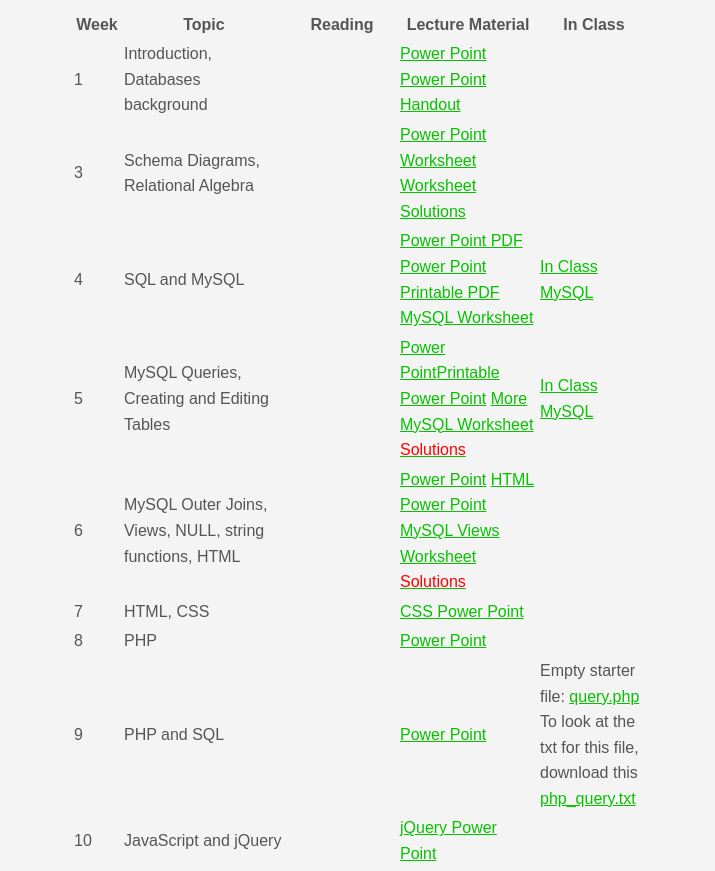
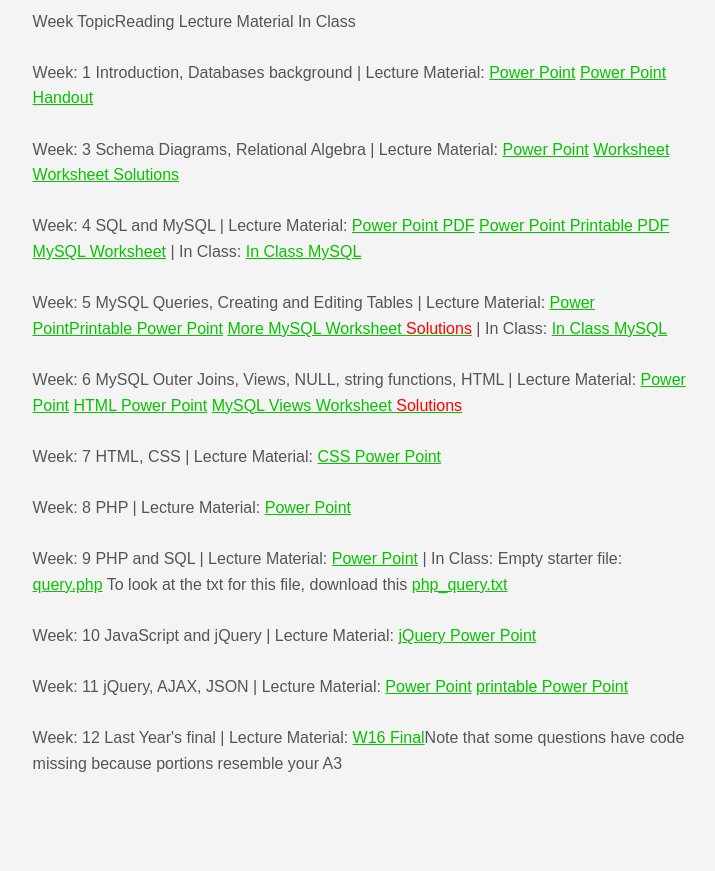
Before and after one commit to Canadiak/CSCB20-Assignment-2, a plain HTML site: page Assignment 2/src/lectures.html in a window 1280 px wide. Shown: the part 280-1151 px from the top of the page, without its empty margins (279-994 px from the left). Drawn offline with Linux system fonts and the light colour scheme.

Commit message:
Removed tables

```diff
--- a/Assignment 2/src/lectures.html
+++ b/Assignment 2/src/lectures.html
@@ -37,107 +37,105 @@
 		<section id="box1">
 			<h2>Lecture Schedule</h2>
 			<p>Please print and bring these notes/worksheets to class.</p>
-			<center>
-			<table>
-				<tr>
-					<th width="46">Week</th>
-					<th width="160">Topic</th><th width="108">Reading</th>
-					<th width="136">Lecture Material</th>
-					<th width="108">In Class</th>
-				</tr>
-				<tr>
-					<td>1</td>
-					<td>Introduction, Databases background</td>
-					<td></td>
-					<td><a href="B20Assignment2-1.pdf">Power
-					Point</a> <a href="B20Assignment2-1.pdf">Power Point Handout</a></td>
-					<td></td>
-				</tr>
-				<tr>
-					<td>3</td>
-					<td>Schema Diagrams, Relational Algebra</td>
-					<td></td>
-					<td><a href="B20Assignment2-1.pdf">Power
+
+
+					<th width="46">Week
+					<th width="160">Topic<th width="108">Reading
+					<th width="136">Lecture Material
+					<th width="108">In Class
+				<br><br>
+
+					Week: 1
+					Introduction, Databases background
+
+					 | Lecture Material: <a href="B20Assignment2-1.pdf">Power
+					Point</a> <a href="B20Assignment2-1.pdf">Power Point Handout</a>
+
+				<br><br>
+
+					Week: 3
+					Schema Diagrams, Relational Algebra
+
+					 | Lecture Material: <a href="B20Assignment2-1.pdf">Power
 					Point</a> <a href="B20Assignment2-1.pdf">Worksheet</a>
-					<a href="B20Assignment2-1.pdf">Worksheet Solutions</a></td>
-					<td></td>
-				</tr>
-				<tr>
-					<td>4</td>
-					<td>SQL and MySQL</td>
-					<td></td>
-					<td><a
-					href="B20Assignment2-1.pdf">Power Point PDF</a> <a href="B20Assignment2-1.pdf">Power
-					Point Printable PDF</a> <a href="B20Assignment2-1.pdf">MySQL Worksheet</a></td><td>
-					<a href="B20Assignment2-1.pdf">In Class MySQL</a></td>
-				</tr>
-				<tr>
-					<td>5</td>
-					<td>MySQL Queries, Creating and Editing Tables</td>
-					<td></td>
-					<td><a href="B20Assignment2-1.pdf">Power
+					<a href="B20Assignment2-1.pdf">Worksheet Solutions</a>
+
+				<br><br>
+
+					Week: 4
+					SQL and MySQL
+
+					 | Lecture Material: <a href="B20Assignment2-1.pdf">Power Point PDF</a> <a href="B20Assignment2-1.pdf">Power
+					Point Printable PDF</a> <a href="B20Assignment2-1.pdf">MySQL Worksheet</a>
+					| In Class: <a href="B20Assignment2-1.pdf">In Class MySQL</a>
+				<br><br>
+
+					Week: 5
+					MySQL Queries, Creating and Editing Tables
+
+					 | Lecture Material: <a href="B20Assignment2-1.pdf">Power
 					Point</a><a href="B20Assignment2-1.pdf">Printable Power Point</a>
-					<a href="B20Assignment2-1.pdf">More MySQL Worksheet <font color='red'>Solutions</font></a></td>
-					<td><a href="B20Assignment2-1.pdf">In Class MySQL</a></td>
-				</tr>
-				<tr>
-					<td>6</td>
-					<td>MySQL Outer Joins, Views, NULL, string functions, HTML</td>
-					<td></td>
-					<td><a href="B20Assignment2-1.pdf">Power
+					<a href="B20Assignment2-1.pdf">More MySQL Worksheet <font color='red'>Solutions</font></a>
+					| In Class: <a href="B20Assignment2-1.pdf">In Class MySQL</a>
+				<br><br>
+
+					Week: 6
+					MySQL Outer Joins, Views, NULL, string functions, HTML
+
+					 | Lecture Material: <a href="B20Assignment2-1.pdf">Power
 					Point</a> <a href="B20Assignment2-1.pdf">HTML Power Point</a>
-					<a href="B20Assignment2-1.pdf">MySQL Views Worksheet <font color='red'>Solutions</font></a></td>
-					<td></td>
-				</tr>
-				<tr>
-					<td>7</td>
-					<td>HTML, CSS</td>
-					<td></td>
-					<td><a href="B20Assignment2-1.pdf">CSS Power Point</a></td>
-					<td></td>
-				</tr>
-				<tr>
-					<td>8</td>
-					<td>PHP</td>
-					<td></td>
-					<td><a href="B20Assignment2-1.pdf">Power Point</a></td>
-					<td></td>
-				</tr>
-				<tr>
-					<td>9</td>
-					<td>PHP and SQL</td>
-					<td></td>
-					<td><a href="B20Assignment2-1.pdf">Power Point</a></td>
-					<td>Empty starter file: <a href="B20Assignment2-1.pdf">query.php</a> To look at the txt for this file, download this
-					<a href="B20Assignment2-1.pdf">php_query.txt</a></td>
-				</tr>
-				<tr>
-					<td>10</td>
-					<td>JavaScript and jQuery</td>
-					<td></td>
-					<td><!--<a href="B20Assignment2-1.pdf">JavaScript Power Point</a>-->
-					<a href="B20Assignment2-1.pdf">jQuery Power Point</a></td>
-				</tr>
-				 <tr>
-				 	<td>11</td>
-				 	<td> jQuery, AJAX, JSON</td>
-					<td></td>
-					<td><a href="B20Assignment2-1.pdf">Power Point</a>
-					<a href="B20Assignment2-1.pdf">printable Power Point</a> <!--AJAX, JSON examples are <a href="http://mathlab.utsc.utoronto.ca/courses/cscb20w16/bretsche/ajax/">here</a> --></td>
-				</tr>
-				<tr>
-				 	<td>12</td>
-				 	<td> Last Year's final</td>
-					<td></td>
-					<td><a href="B20Assignment2-1.pdf">W16 Final</a>Note that some questions have code missing because portions resemble your A3</td>
-				</tr>
-			</table>
+					<a href="B20Assignment2-1.pdf">MySQL Views Worksheet <font color='red'>Solutions</font></a>
+
+				<br><br>
+
+					Week: 7
+					HTML, CSS
+
+					 | Lecture Material: <a href="B20Assignment2-1.pdf">CSS Power Point</a>
+
+				<br><br>
+
+					Week: 8
+					PHP
+
+					 | Lecture Material: <a href="B20Assignment2-1.pdf">Power Point</a>
+
+				<br><br>
+
+					Week: 9
+					PHP and SQL
+
+					 | Lecture Material: <a href="B20Assignment2-1.pdf">Power Point</a>
+					| In Class: Empty starter file: <a href="B20Assignment2-1.pdf">query.php</a> To look at the txt for this file, download this
+					<a href="B20Assignment2-1.pdf">php_query.txt</a>
+				<br><br>
+
+					Week: 10
+					JavaScript and jQuery
+
+					<!--<a href="B20Assignment2-1.pdf">JavaScript Power Point</a>-->
+					 | Lecture Material: <a href="B20Assignment2-1.pdf">jQuery Power Point</a>
+				<br><br>
+
+				 	Week: 11
+				 	 jQuery, AJAX, JSON
+
+					 | Lecture Material: <a href="B20Assignment2-1.pdf">Power Point</a>
+					<a href="B20Assignment2-1.pdf">printable Power Point</a> <!--AJAX, JSON examples are <a href="http://mathlab.utsc.utoronto.ca/courses/cscb20w16/bretsche/ajax/">here</a> -->
+				<br><br>
+
+				 	Week: 12
+				 	 Last Year's final
+
+					 | Lecture Material: <a href="B20Assignment2-1.pdf">W16 Final</a>Note that some questions have code missing because portions resemble your A3
+				<br><br>
+
 		</section>
 	</div>
 
 	<footer id="main-footer">
 		<p>Copyright &copy; 2020 Jitong Zhang & Jeremy Downey</p>
-		<br><a href="https://www.utsc.utoronto.ca/cms/faculty-of-computer-science">UofT Faculty of Computer Science</a>
+		<br><br><a href="https://www.utsc.utoronto.ca/cms/faculty-of-computer-science">UofT Faculty of Computer Science</a>
 	</footer>
 </body>
 </html>
```
Also changed, not shown: Assignment 2/src/assignments.html (+9 -9 lines), Assignment 2/src/course_team.html (+84 -84 lines), Assignment 2/src/index.html (+25 -25 lines), Assignment 2/src/labs.html (+41 -49 lines).
